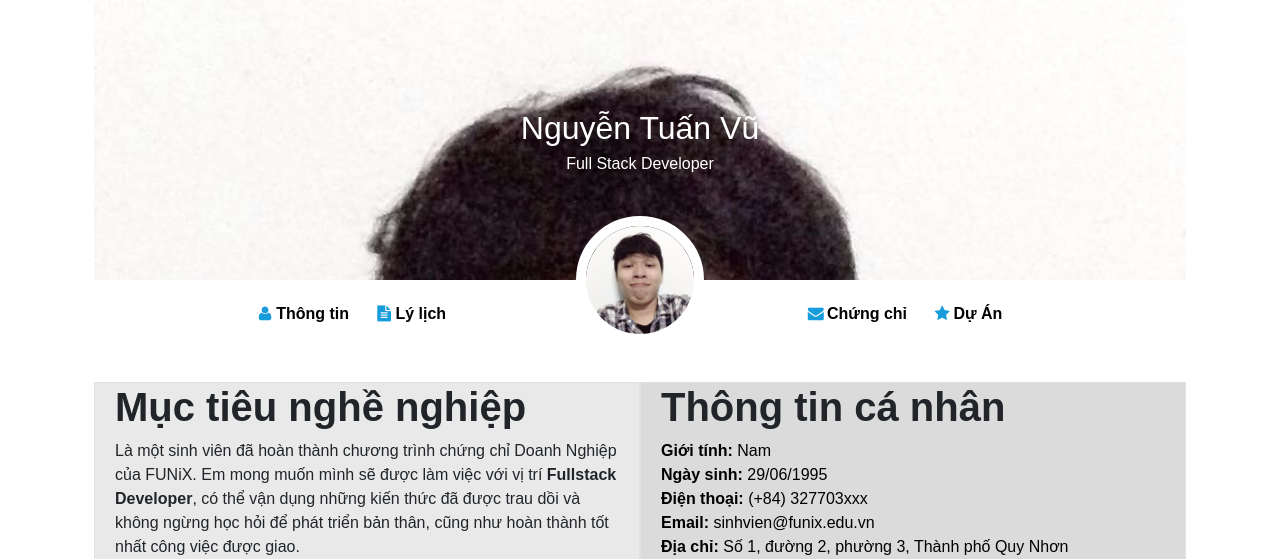
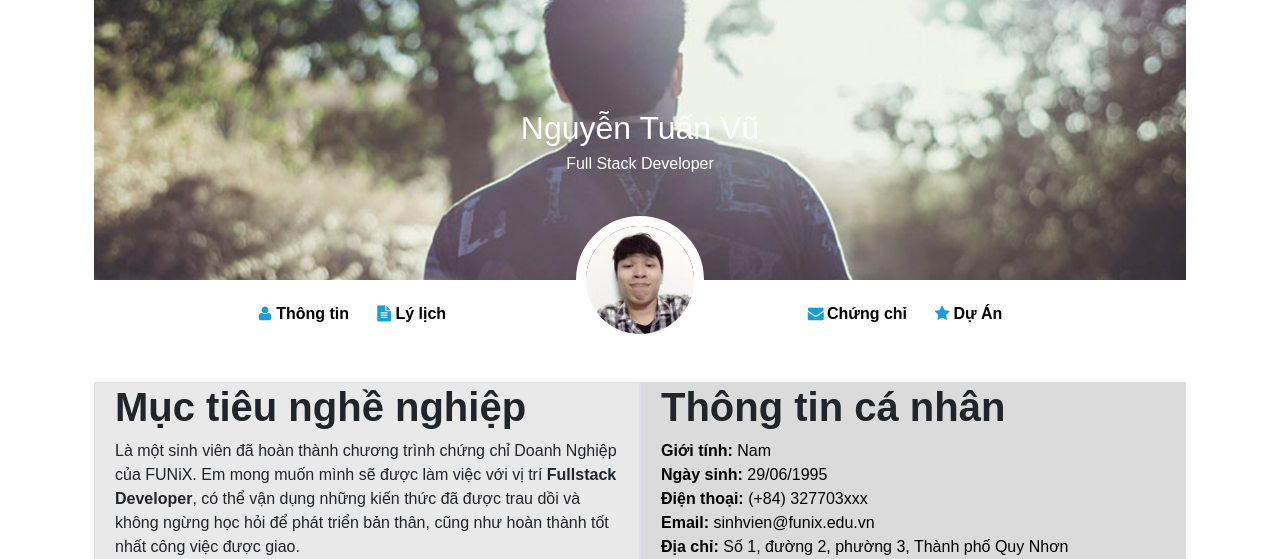
Before and after one commit to TuanZu/tuanvu.github.io, a plain HTML site: page index.html in a window 1280 px wide. Shown: the top 559 px of the page. Drawn offline with nearby package versions, Linux system fonts and the light colour scheme.

Commit message:
Update laptop.css

```diff
--- a/css/laptop.css
+++ b/css/laptop.css
@@ -36,7 +36,7 @@ li > p {
   font-size: 32px;
 }
 #banner-img {
-  background-image: url(/images/anh.jpg);
+  background-image: url(https://github.com/TuanZu/tuanvu.github.io/blob/main/images/banner.jpg);
   background-size: cover;
   height: 35vh;
   background-repeat: no-repeat;
```
